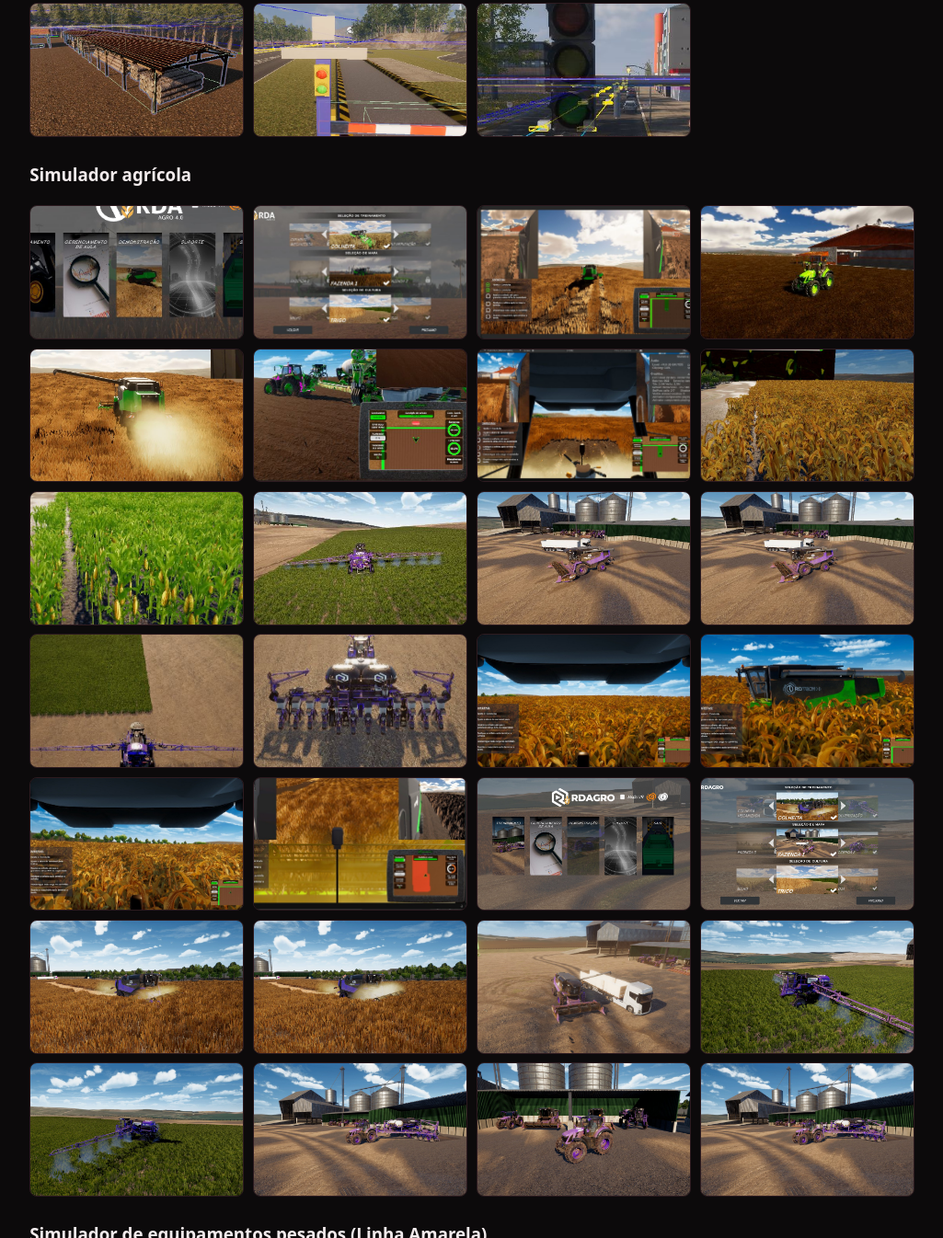
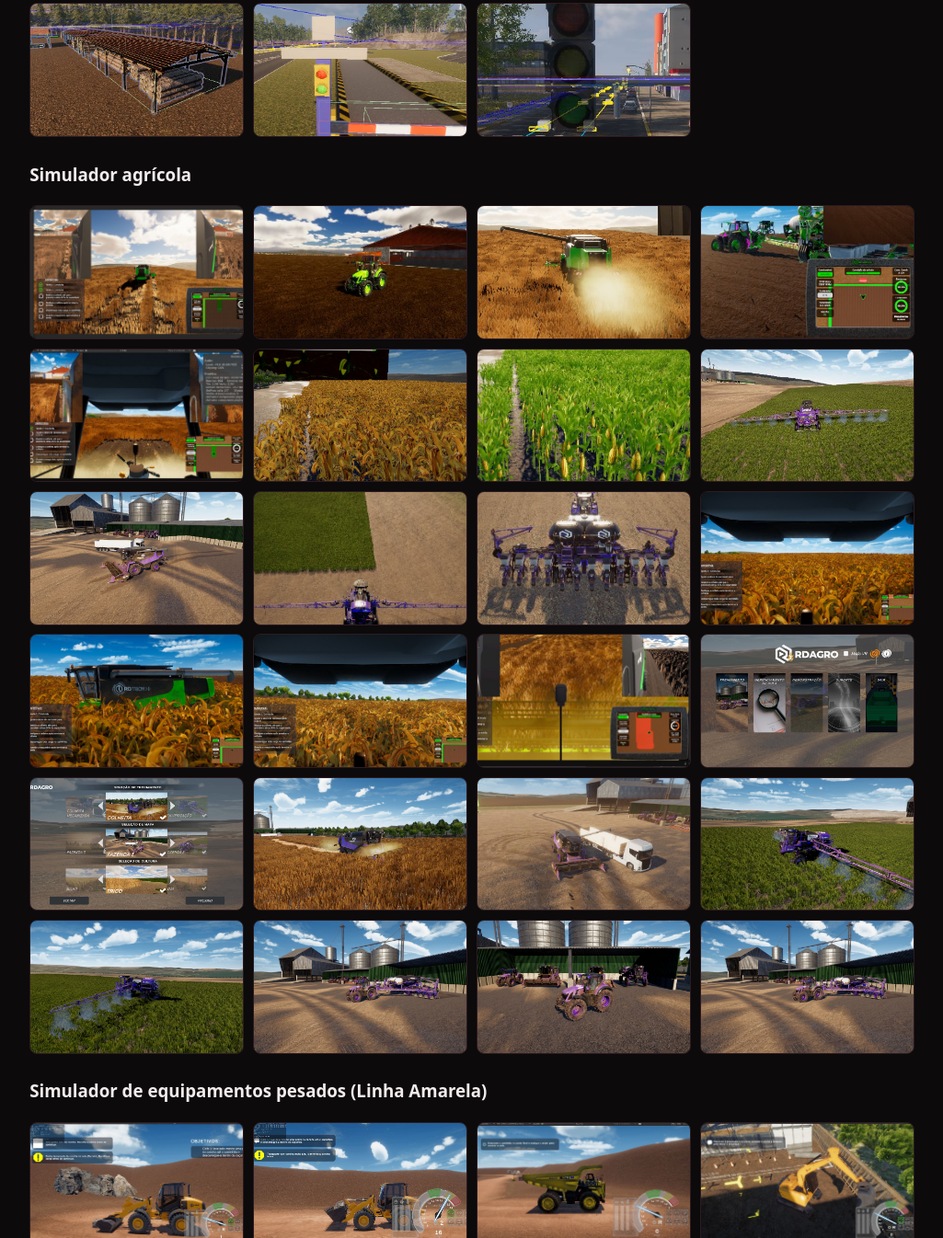
Before and after one commit to schaeffergui/schaeffergui.github.io, a plain HTML site: page index.html in a window 1280 px wide. Shown: the part 6507-7853 px from the top of the page at 92% size, without its empty margins (127-1152 px from the left). Drawn offline with Linux system fonts and the light colour scheme.

Commit message:
Remove four images from the agricultural gallery

```diff
--- a/index.html
+++ b/index.html
@@ -188,8 +188,6 @@ html[lang=pt-BR] [data-l=pt],html[lang=en] [data-l=en]{display:revert}
 </div>
 <h3 style="margin-top:1.6rem"><span data-l="pt">Simulador agrícola</span><span data-l="en">Agricultural simulator</span></h3>
 <div class="gal">
-<a href="agro-01.jpg" target="_blank" rel="noopener"><img src="agro-01.jpg" loading="lazy" alt="Simulador agrícola 1"></a>
-<a href="agro-02.jpg" target="_blank" rel="noopener"><img src="agro-02.jpg" loading="lazy" alt="Simulador agrícola 2"></a>
 <a href="agro-03.jpg" target="_blank" rel="noopener"><img src="agro-03.jpg" loading="lazy" alt="Simulador agrícola 3"></a>
 <a href="agro-04.jpg" target="_blank" rel="noopener"><img src="agro-04.jpg" loading="lazy" alt="Simulador agrícola 4"></a>
 <a href="agro-05.jpg" target="_blank" rel="noopener"><img src="agro-05.jpg" loading="lazy" alt="Simulador agrícola 5"></a>
@@ -199,7 +197,6 @@ html[lang=pt-BR] [data-l=pt],html[lang=en] [data-l=en]{display:revert}
 <a href="agro-09.jpg" target="_blank" rel="noopener"><img src="agro-09.jpg" loading="lazy" alt="Simulador agrícola 9"></a>
 <a href="agro-10.jpg" target="_blank" rel="noopener"><img src="agro-10.jpg" loading="lazy" alt="Simulador agrícola 10"></a>
 <a href="agro-11.jpg" target="_blank" rel="noopener"><img src="agro-11.jpg" loading="lazy" alt="Simulador agrícola 11"></a>
-<a href="agro-12.jpg" target="_blank" rel="noopener"><img src="agro-12.jpg" loading="lazy" alt="Simulador agrícola 12"></a>
 <a href="agro-13.jpg" target="_blank" rel="noopener"><img src="agro-13.jpg" loading="lazy" alt="Simulador agrícola 13"></a>
 <a href="agro-14.jpg" target="_blank" rel="noopener"><img src="agro-14.jpg" loading="lazy" alt="Simulador agrícola 14"></a>
 <a href="agro-15.jpg" target="_blank" rel="noopener"><img src="agro-15.jpg" loading="lazy" alt="Colheitadeira vista de dentro da cabine, com a lista de tarefas da aula e o mapa do trajeto"></a>
@@ -209,7 +206,6 @@ html[lang=pt-BR] [data-l=pt],html[lang=en] [data-l=en]{display:revert}
 <a href="agro-19.jpg" target="_blank" rel="noopener"><img src="agro-19.jpg" loading="lazy" alt="Menu principal do simulador agrícola com Treinamento, Gerenciamento de Aula, Demonstração e Suporte"></a>
 <a href="agro-20.jpg" target="_blank" rel="noopener"><img src="agro-20.jpg" loading="lazy" alt="Tela de seleção de treinamento, mapa e cultura do simulador agrícola"></a>
 <a href="agro-21.jpg" target="_blank" rel="noopener"><img src="agro-21.jpg" loading="lazy" alt="Colheitadeira roxa colhendo trigo, com a poeira da operação"></a>
-<a href="agro-22.jpg" target="_blank" rel="noopener"><img src="agro-22.jpg" loading="lazy" alt="Colheitadeira em operação em um campo de trigo, vista de frente"></a>
 <a href="agro-23.jpg" target="_blank" rel="noopener"><img src="agro-23.jpg" loading="lazy" alt="Colheitadeira e caminhão graneleiro no pátio da fazenda, com os silos ao fundo"></a>
 <a href="agro-24.jpg" target="_blank" rel="noopener"><img src="agro-24.jpg" loading="lazy" alt="Pulverizador autopropelido com a barra aberta aplicando em uma lavoura"></a>
 <a href="agro-25.jpg" target="_blank" rel="noopener"><img src="agro-25.jpg" loading="lazy" alt="Pulverizador pulverizando a lavoura, visto de lado"></a>
```
